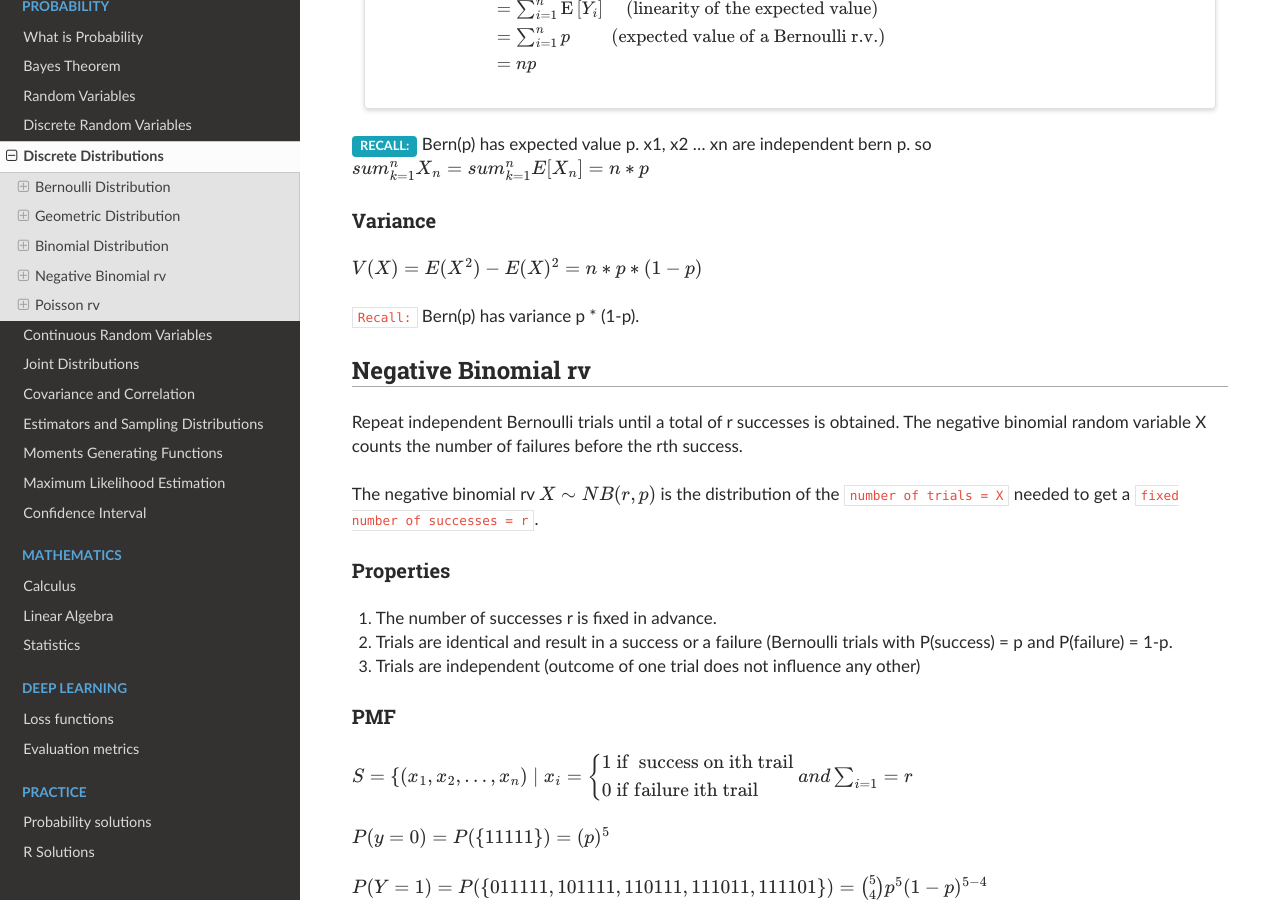
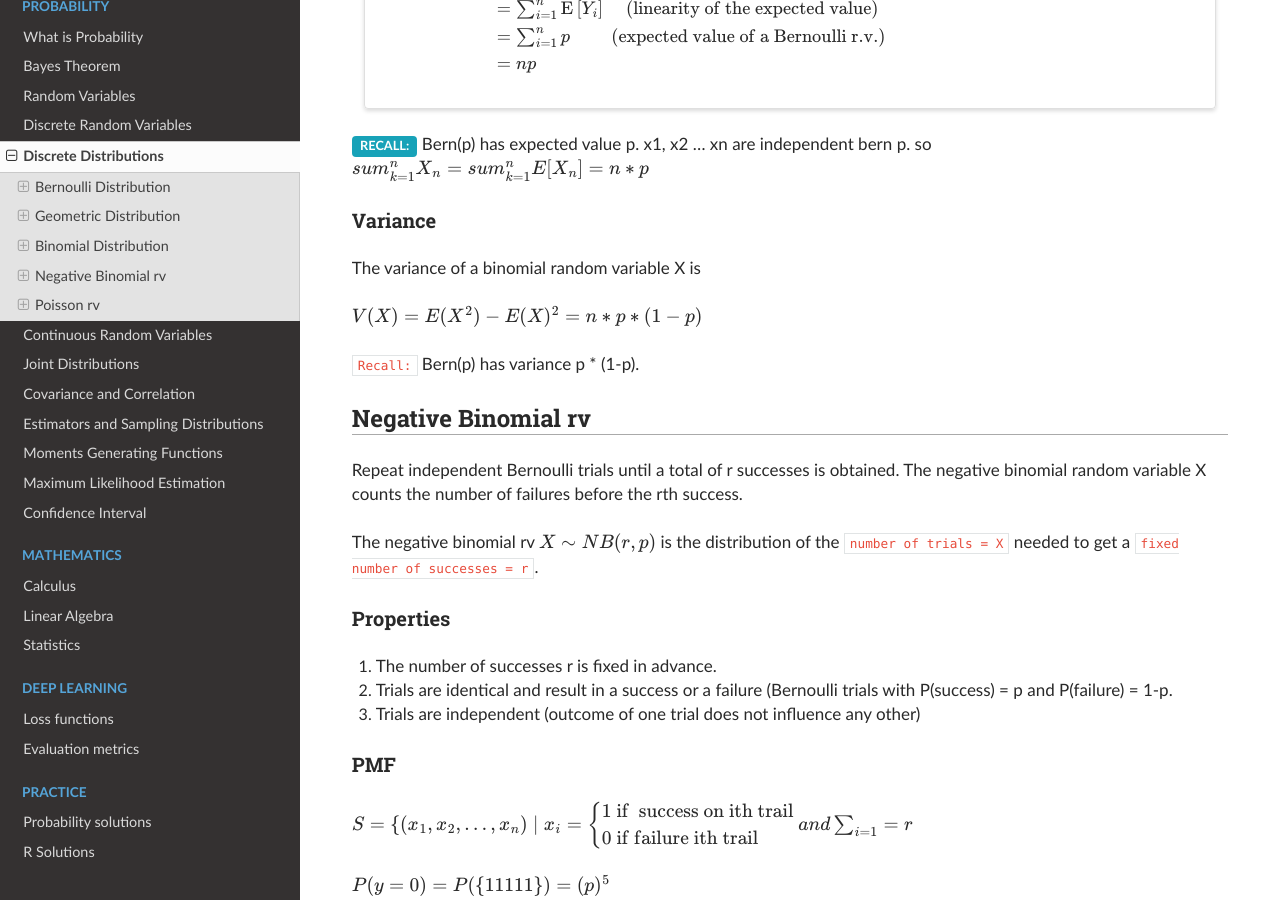
Before and after one commit to akkefa/ml-notes, a Sphinx documentation site: the page built from docs/probability/discrete_distributions.md, in a window 1280 px wide and 900 px high, scrolled down 6088 px. Built offline with Sphinx 7.4.7 and the Read the Docs theme 2.0.0, drawn with Linux system fonts in a browser that asks for light colours; some of the changed lines change nothing that is shown.

Commit message:
new changes

```diff
--- a/docs/probability/discrete_distributions.md
+++ b/docs/probability/discrete_distributions.md
@@ -295,8 +295,8 @@
 :::
 
 :::{grid-item-card}
-Proof
-^^^^^^
+{bdg-success}`Proof`
+^^^^^^^^^^^^^^^^^^^^^^^
 $$
 \begin{array}{ll}
 =\mathrm{E}\left[\sum_{i=1}^{n} Y_{i}\right] \quad \text { (representation as a sum of } n \text { independent Bernoulli r.v.) } \\
@@ -314,6 +314,7 @@
 $sum_{k=1}^n X_n = sum_{k=1}^n E[X_n] = n * p$
 
 ### Variance
+The variance of a binomial random variable X is
 
 $V(X)= E(X^2) - E(X)^2 = n * p * (1-p)$
 
```
